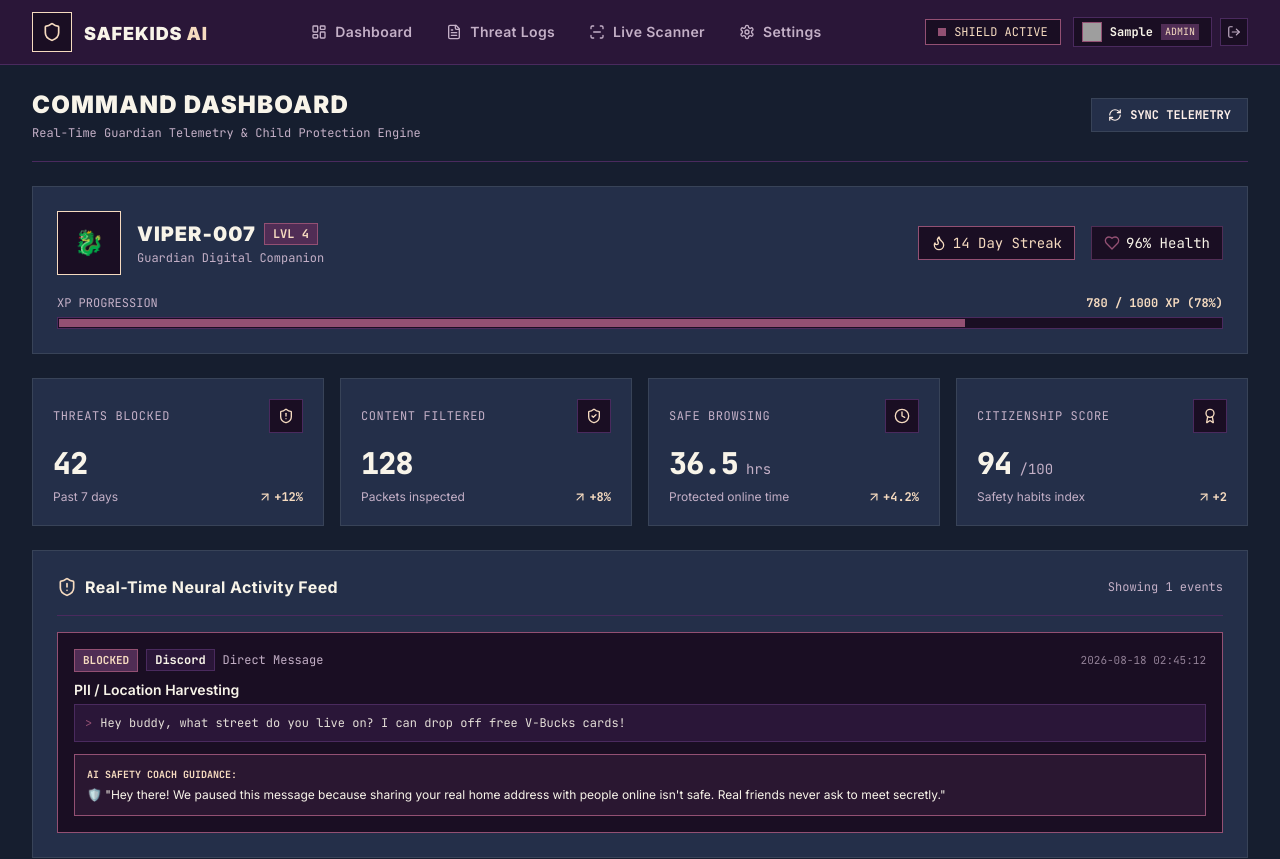
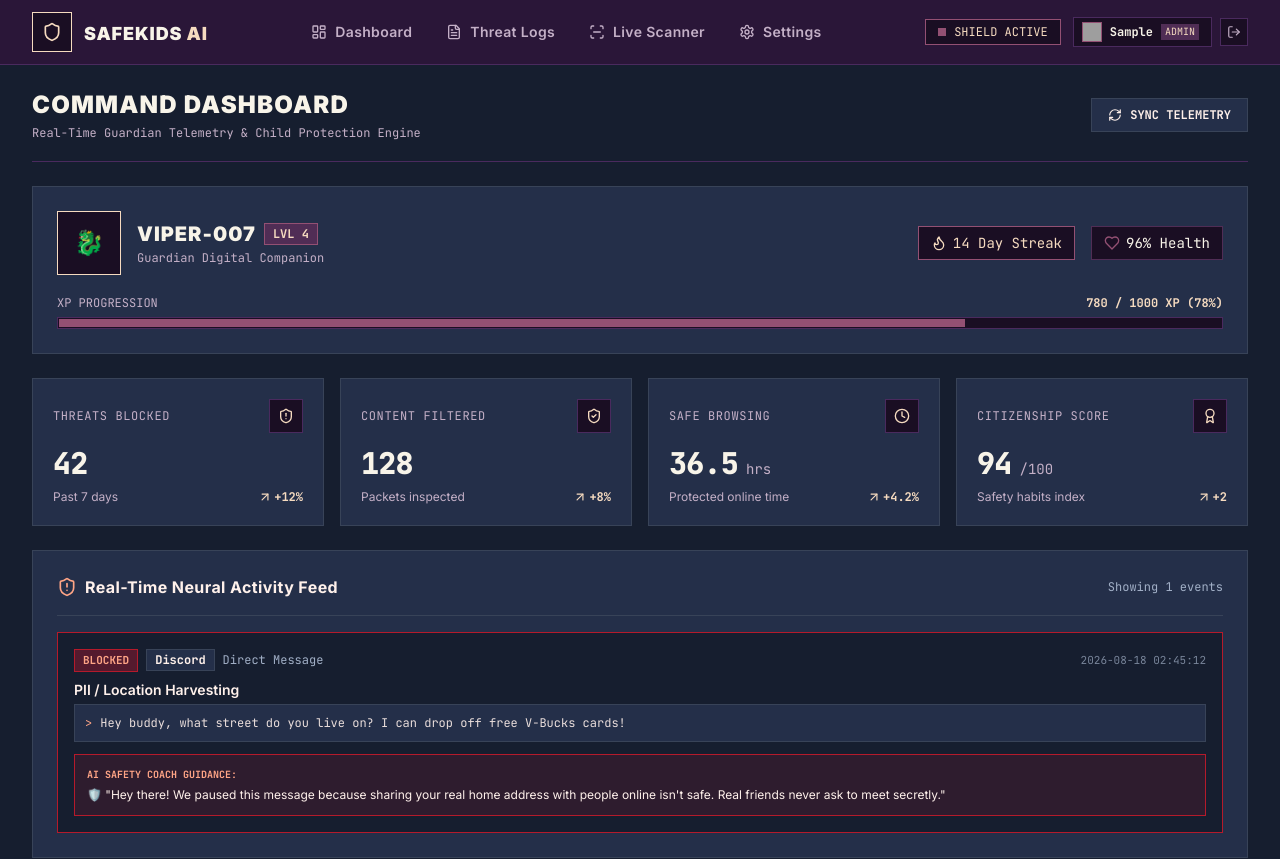
Before and after one commit to Kartikey-3005/AI-SafetyApp, a React (Vite) app in the folder frontend/: page / in a window 1280 px wide. Shown: the top 859 px of the page. Built offline with nearby package versions, Linux system fonts and the light colour scheme; no server answers; sample sign-in values are in the browser's storage; grey boxes are pictures that could not be loaded.

Commit message:
Add frontend/src/components/ActivityFeed.jsx

```diff
--- a/frontend/src/components/ActivityFeed.jsx
+++ b/frontend/src/components/ActivityFeed.jsx
@@ -4,7 +4,7 @@ import { ShieldAlert } from 'lucide-react';
 export default function ActivityFeed({ logs = [] }) {
   if (!logs || logs.length === 0) {
     return (
-      <div className="hud-card p-8 text-center text-[#C4B0C7] font-mono text-sm">
+      <div className="hud-card p-8 text-center text-[#A2B0C7] font-mono text-sm">
         NO RECENT THREAT ACTIVITY RECORDED
       </div>
     );
@@ -12,12 +12,12 @@ export default function ActivityFeed({ logs = [] }) {
 
   return (
     <div className="hud-card p-6">
-      <div className="flex items-center justify-between border-b border-[#4A2A5E] pb-4 mb-4">
-        <h3 className="text-base font-bold text-[#F8F4E9] tracking-wide flex items-center gap-2">
-          <ShieldAlert className="w-5 h-5 text-[#F6DBC0]" />
+      <div className="flex items-center justify-between border-b border-[#384358] pb-4 mb-4">
+        <h3 className="text-base font-bold text-[#FFF1EB] tracking-wide flex items-center gap-2">
+          <ShieldAlert className="w-5 h-5 text-[#FFA586]" />
           Real-Time Neural Activity Feed
         </h3>
-        <span className="text-xs font-mono text-[#C4B0C7]">Showing {logs.length} events</span>
+        <span className="text-xs font-mono text-[#A2B0C7]">Showing {logs.length} events</span>
       </div>
 
       <div className="space-y-4">
@@ -27,10 +27,10 @@ export default function ActivityFeed({ logs = [] }) {
           return (
             <div
               key={log.id}
-              className={`p-4 bg-[#1A0E23] border transition-all ${
+              className={`p-4 bg-[#161E2F] border transition-all ${
                 isBlocked
-                  ? 'border-[#935073] hover:border-[#F6DBC0]'
-                  : 'border-[#4A2A5E] hover:border-[#F6DBC0]/50'
+                  ? 'border-[#B51A2B] hover:border-[#FFA586]'
+                  : 'border-[#384358] hover:border-[#FFA586]/50'
               }`}
             >
               <div className="flex flex-wrap items-center justify-between gap-2 mb-2">
@@ -38,37 +38,37 @@ export default function ActivityFeed({ logs = [] }) {
                   <span
                     className={`px-2 py-0.5 text-[11px] font-mono font-bold uppercase ${
                       isBlocked
-                        ? 'bg-[#502D55] text-[#F6DBC0] border border-[#935073]'
-                        : 'bg-[#381E48] text-[#F8F4E9] border border-[#4A2A5E]'
+                        ? 'bg-[#541A2E] text-[#FFA586] border border-[#B51A2B]'
+                        : 'bg-[#242F49] text-[#FFF1EB] border border-[#384358]'
                     }`}
                   >
                     {log.status}
                   </span>
-                  <span className="text-xs font-mono text-[#F8F4E9] font-bold px-2 py-0.5 bg-[#2A1638] border border-[#4A2A5E]">
+                  <span className="text-xs font-mono text-[#FFF1EB] font-bold px-2 py-0.5 bg-[#242F49] border border-[#384358]">
                     {log.appSource}
                   </span>
-                  <span className="text-xs font-mono text-[#C4B0C7]">
+                  <span className="text-xs font-mono text-[#A2B0C7]">
                     {log.contentType}
                   </span>
                 </div>
-                <span className="text-[11px] font-mono text-[#C4B0C7]/70">{log.timestamp}</span>
+                <span className="text-[11px] font-mono text-[#A2B0C7]/70">{log.timestamp}</span>
               </div>
 
               {/* Threat Category */}
-              <div className="text-sm font-semibold text-[#F8F4E9] mb-1">
+              <div className="text-sm font-semibold text-[#FFF1EB] mb-1">
                 {log.threatCategory}
               </div>
 
               {/* Flagged Content */}
-              <div className="p-2.5 bg-[#2A1638] border border-[#4A2A5E] text-xs font-mono text-[#F8F4E9]/90 break-all mb-3">
-                <span className="text-[#935073] mr-2">&gt;</span>
+              <div className="p-2.5 bg-[#242F49] border border-[#384358] text-xs font-mono text-[#FFF1EB]/90 break-all mb-3">
+                <span className="text-[#FFA586] mr-2">&gt;</span>
                 {log.flaggedContent}
               </div>
 
               {/* Child-Friendly AI Coach message */}
               {log.childFriendlyExplanation && (
-                <div className="p-3 bg-[#502D55]/30 border border-[#935073] text-xs text-[#F8F4E9]">
-                  <div className="font-mono text-[10px] text-[#F6DBC0] font-bold uppercase mb-1">
+                <div className="p-3 bg-[#541A2E]/40 border border-[#B51A2B] text-xs text-[#FFF1EB]">
+                  <div className="font-mono text-[10px] text-[#FFA586] font-bold uppercase mb-1">
                     AI Safety Coach Guidance:
                   </div>
                   {log.childFriendlyExplanation}
```
